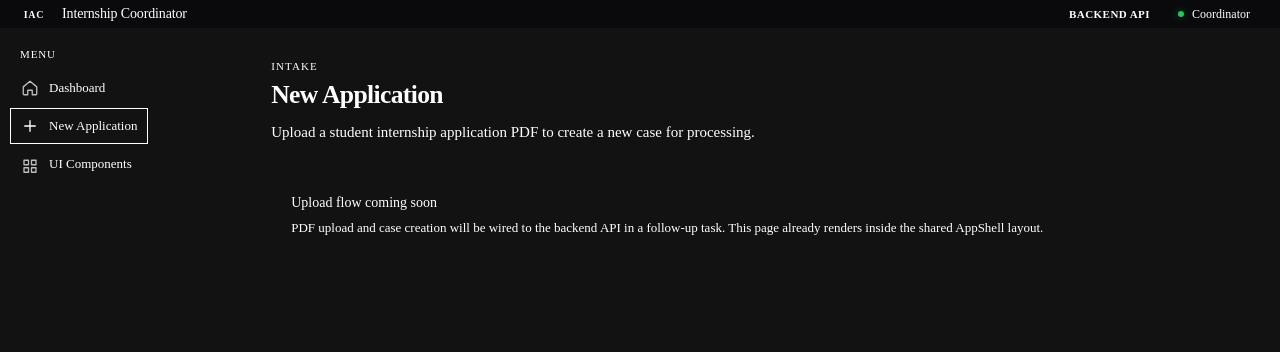
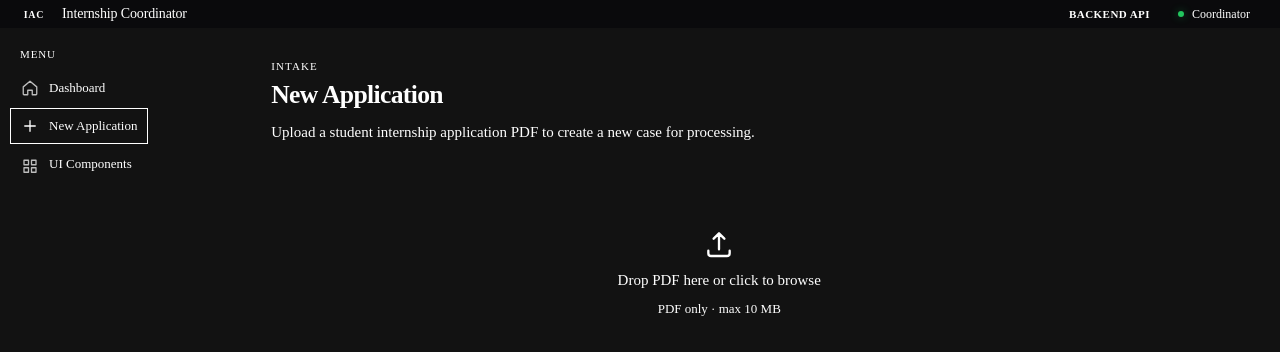
Before and after one commit to aykutemreyalcin/internship_application_coordinator_fe, a React (Vite) app: page /new in a window 1280 px wide. Shown: the top 352 px of the page. Built offline with nearby package versions, Linux system fonts and the light colour scheme; no server answers.

Commit message:
FE-INT-03 End-to-end demo flow completed

```diff
--- /dev/null
+++ b/src/api/hooks/useCreateCase.ts
@@ -0,0 +1,20 @@
+import { useMutation, useQueryClient } from '@tanstack/react-query'
+import { createCase } from '../cases'
+import { caseKeys } from '../queryKeys'
+import { invalidateCaseQueries, syncCaseDetailCache } from './caseQueryUtils'
+
+export function useCreateCase() {
+  const queryClient = useQueryClient()
+
+  return useMutation({
+    mutationFn: (file: File) => createCase(file),
+    onSuccess: (createdCase) => {
+      syncCaseDetailCache(queryClient, createdCase.caseId, createdCase)
+      invalidateCaseQueries(queryClient, createdCase.caseId, {
+        detail: false,
+        audit: true,
+      })
+      void queryClient.invalidateQueries({ queryKey: caseKeys.all })
+    },
+  })
+}
--- /dev/null
+++ b/src/features/cases/upload/uploadUtils.ts
@@ -0,0 +1,20 @@
+export const MAX_UPLOAD_BYTES = 10 * 1024 * 1024
+
+export function validateUploadFile(file: File): string | null {
+  const isPdf =
+    file.type === 'application/pdf' || file.name.toLowerCase().endsWith('.pdf')
+
+  if (!isPdf) {
+    return 'Only PDF files are accepted.'
+  }
+
+  if (file.size > MAX_UPLOAD_BYTES) {
+    return 'File must be 10 MB or smaller.'
+  }
+
+  if (file.size === 0) {
+    return 'The selected file is empty.'
+  }
+
+  return null
+}
--- /dev/null
+++ b/src/pages/NewApplicationPage.module.css
@@ -0,0 +1,90 @@
+.uploadZone {
+  display: flex;
+  flex-direction: column;
+  align-items: center;
+  justify-content: center;
+  gap: 0.75rem;
+  min-height: 12rem;
+  padding: 2rem 1.5rem;
+  border: 1px dashed var(--color-border-strong);
+  border-radius: var(--radius-md);
+  background: var(--color-accent-muted);
+  color: var(--color-text-secondary);
+  text-align: center;
+  cursor: pointer;
+  transition:
+    border-color 0.15s ease,
+    background 0.15s ease;
+}
+
+.uploadZone:hover,
+.uploadZoneActive {
+  border-color: rgb(59 130 246 / 0.45);
+  background: rgb(59 130 246 / 0.06);
+}
+
+.uploadZoneDisabled {
+  opacity: 0.65;
+  cursor: not-allowed;
+}
+
+.uploadIcon {
+  width: 2rem;
+  height: 2rem;
+  color: var(--color-text-muted);
+}
+
+.uploadTitle {
+  margin: 0;
+  font-size: 0.9375rem;
+  font-weight: 500;
+  color: var(--color-text);
+}
+
+.uploadHint {
+  margin: 0;
+  font-size: 0.8125rem;
+  color: var(--color-text-muted);
+}
+
+.fileInput {
+  display: none;
+}
+
+.selectedFile {
+  display: flex;
+  flex-wrap: wrap;
+  align-items: center;
+  justify-content: space-between;
+  gap: 0.75rem;
+  margin-top: 1rem;
+  padding: 0.875rem 1rem;
+  border: 1px solid var(--color-border);
+  border-radius: var(--radius-md);
+  background: var(--color-surface);
+}
+
+.fileMeta {
+  margin: 0;
+  font-size: 0.875rem;
+  color: var(--color-text);
+}
+
+.fileSize {
+  margin: 0.125rem 0 0;
+  font-size: 0.75rem;
+  color: var(--color-text-muted);
+}
+
+.actions {
+  display: flex;
+  flex-wrap: wrap;
+  gap: 0.5rem;
+  margin-top: 1rem;
+}
+
+.validationError {
+  margin: 0.75rem 0 0;
+  font-size: 0.8125rem;
+  color: #fca5a5;
+}
--- a/src/pages/NewApplicationPage.tsx
+++ b/src/pages/NewApplicationPage.tsx
@@ -1,19 +1,165 @@
-import styles from './Page.module.css'
+import { useRef, useState } from 'react'
+import { useNavigate } from 'react-router-dom'
+import { getMutationErrorMessage } from '../api/hooks/caseQueryUtils'
+import { useCreateCase } from '../api/hooks/useCreateCase'
+import { Button, useToast } from '../components'
+import { validateUploadFile } from '../features/cases/upload/uploadUtils'
+import pageStyles from './Page.module.css'
+import styles from './NewApplicationPage.module.css'
+
+function formatFileSize(bytes: number): string {
+  if (bytes < 1024) {
+    return `${bytes} B`
+  }
+  if (bytes < 1024 * 1024) {
+    return `${(bytes / 1024).toFixed(1)} KB`
+  }
+  return `${(bytes / (1024 * 1024)).toFixed(1)} MB`
+}
 
 export function NewApplicationPage() {
+  const navigate = useNavigate()
+  const { showToast } = useToast()
+  const fileInputRef = useRef<HTMLInputElement>(null)
+  const createMutation = useCreateCase()
+
+  const [selectedFile, setSelectedFile] = useState<File | null>(null)
+  const [validationError, setValidationError] = useState<string | null>(null)
+  const [isDragActive, setIsDragActive] = useState(false)
+
+  const isUploading = createMutation.isPending
+
+  function handleFile(file: File | undefined) {
+    if (!file) {
+      return
+    }
+
+    const error = validateUploadFile(file)
+    if (error) {
+      setValidationError(error)
+      setSelectedFile(null)
+      return
+    }
+
+    setValidationError(null)
+    setSelectedFile(file)
+  }
+
+  function handleUpload() {
+    if (!selectedFile || isUploading) {
+      return
+    }
+
+    createMutation.mutate(selectedFile, {
+      onSuccess: (createdCase) => {
+        showToast('Application uploaded successfully', 'success')
+        navigate(`/cases/${createdCase.caseId}`)
+      },
+      onError: (error) => {
+        showToast(getMutationErrorMessage(error, 'Failed to upload application'), 'error')
+      },
+    })
+  }
+
   return (
-    <section className={styles.page}>
-      <p className={styles.eyebrow}>Intake</p>
-      <h2 className={styles.title}>New Application</h2>
-      <p className={styles.lead}>
+    <section className={pageStyles.page}>
+      <p className={pageStyles.eyebrow}>Intake</p>
+      <h2 className={pageStyles.title}>New Application</h2>
+      <p className={pageStyles.lead}>
         Upload a student internship application PDF to create a new case for processing.
       </p>
-      <div className={styles.card}>
-        <h3 className={styles.cardTitle}>Upload flow coming soon</h3>
-        <p className={styles.cardText}>
-          PDF upload and case creation will be wired to the backend API in a follow-up task. This
-          page already renders inside the shared AppShell layout.
-        </p>
+
+      <input
+        ref={fileInputRef}
+        className={styles.fileInput}
+        type="file"
+        accept="application/pdf,.pdf"
+        disabled={isUploading}
+        onChange={(event) => handleFile(event.target.files?.[0])}
+      />
+
+      <div
+        className={`${styles.uploadZone} ${isDragActive ? styles.uploadZoneActive : ''} ${isUploading ? styles.uploadZoneDisabled : ''}`}
+        role="button"
+        tabIndex={0}
+        onClick={() => !isUploading && fileInputRef.current?.click()}
+        onKeyDown={(event) => {
+          if ((event.key === 'Enter' || event.key === ' ') && !isUploading) {
+            event.preventDefault()
+            fileInputRef.current?.click()
+          }
+        }}
+        onDragEnter={(event) => {
+          event.preventDefault()
+          if (!isUploading) {
+            setIsDragActive(true)
+          }
+        }}
+        onDragOver={(event) => {
+          event.preventDefault()
+          if (!isUploading) {
+            setIsDragActive(true)
+          }
+        }}
+        onDragLeave={(event) => {
+          event.preventDefault()
+          setIsDragActive(false)
+        }}
+        onDrop={(event) => {
+          event.preventDefault()
+          setIsDragActive(false)
+          if (!isUploading) {
+            handleFile(event.dataTransfer.files[0])
+          }
+        }}
+      >
+        <svg className={styles.uploadIcon} viewBox="0 0 24 24" fill="none" aria-hidden="true">
+          <path
+            d="M12 16V4m0 0 4 4m-4-4-4 4M4 17v2a2 2 0 0 0 2 2h12a2 2 0 0 0 2-2v-2"
+            stroke="currentColor"
+            strokeWidth="1.75"
+            strokeLinecap="round"
+            strokeLinejoin="round"
+          />
+        </svg>
+        <p className={styles.uploadTitle}>Drop PDF here or click to browse</p>
+        <p className={styles.uploadHint}>PDF only · max 10 MB</p>
+      </div>
+
+      {validationError ? <p className={styles.validationError}>{validationError}</p> : null}
+
+      {selectedFile ? (
+        <div className={styles.selectedFile}>
+          <div>
+            <p className={styles.fileMeta}>{selectedFile.name}</p>
+            <p className={styles.fileSize}>{formatFileSize(selectedFile.size)}</p>
+          </div>
+          <Button
+            variant="ghost"
+            size="sm"
+            disabled={isUploading}
+            onClick={() => {
+              setSelectedFile(null)
+              setValidationError(null)
+              if (fileInputRef.current) {
+                fileInputRef.current.value = ''
+              }
+            }}
+          >
+            Remove
+          </Button>
+        </div>
+      ) : null}
+
+      <div className={styles.actions}>
+        <Button
+          variant="primary"
+          loading={isUploading}
+          disabled={!selectedFile || isUploading}
+          onClick={handleUpload}
+        >
+          Upload and open case
+        </Button>
       </div>
     </section>
   )
```
Also changed, not shown: 2 other files (tests, documents, lock files or other folders).
